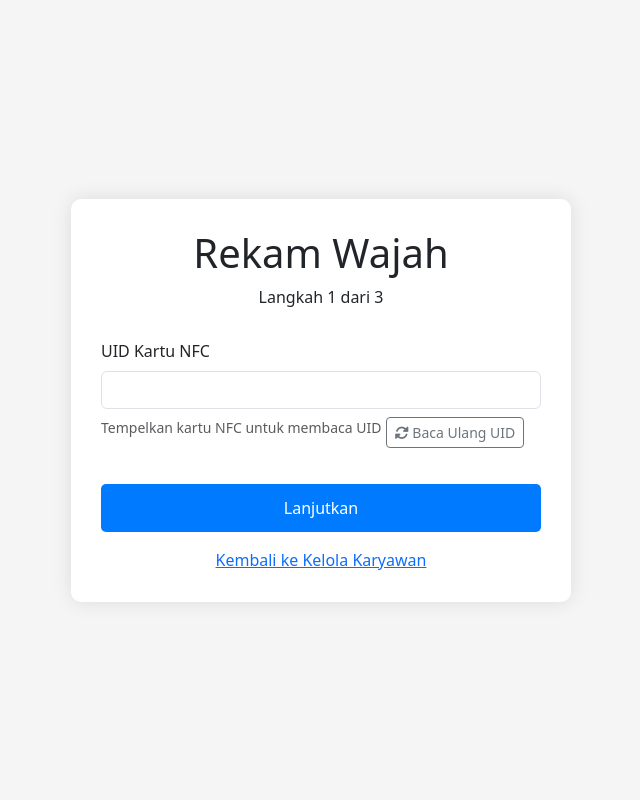
After one commit to SugiriSW/Presensi_AbhisekaKP, a PHP site: page /rekam_wajah.php in a window 1280 px wide. The commit adds this page. Shown: the whole page, without its empty margins (319-959 px from the left). Run offline with PHP 8.4, Linux system fonts and the light colour scheme.

Commit message:
Update API.PY dan Kelola, Rekamwajah

```diff
--- /dev/null
+++ b/frontend/rekam_wajah.php
@@ -0,0 +1,306 @@
+<?php
+session_start();
+require 'config.php';
+
+$error = '';
+$success = '';
+$step = 1; // 1 = Input UID, 2 = Input Nama, 3 = Proses Rekam Wajah
+$uid = '';
+$nama = '';
+
+// Proses form input UID
+if ($_SERVER['REQUEST_METHOD'] == 'POST' && isset($_POST['submit_uid'])) {
+    $uid = trim($_POST['uid'] ?? '');
+
+    if (empty($uid)) {
+        $error = 'UID harus diisi';
+    } else {
+        // Cek apakah UID sudah terdaftar
+        $stmt = $pdo->prepare("SELECT id_user, nama_lengkap FROM pengguna WHERE uid = ?");
+        $stmt->execute([$uid]);
+        $user = $stmt->fetch();
+
+        if ($user) {
+            $error = 'UID sudah terdaftar atas nama: ' . htmlspecialchars($user['nama_lengkap']);
+        } else {
+            $_SESSION['rekam_uid'] = $uid;
+            $step = 2; // Lanjut ke step input nama
+        }
+    }
+}
+
+// Proses form input nama
+if ($_SERVER['REQUEST_METHOD'] == 'POST' && isset($_POST['submit_nama'])) {
+    $uid = $_SESSION['rekam_uid'] ?? '';
+    $nama = trim($_POST['nama'] ?? '');
+
+    if (empty($nama)) {
+        $error = 'Nama lengkap harus diisi';
+    } else {
+        $_SESSION['rekam_nama'] = $nama;
+        $step = 3; // Lanjut ke step rekam wajah
+    }
+}
+
+// Proses rekam wajah
+if ($_SERVER['REQUEST_METHOD'] == 'POST' && isset($_POST['start_recording'])) {
+    $uid = $_SESSION['rekam_uid'] ?? '';
+    $nama = $_SESSION['rekam_nama'] ?? '';
+
+    if (empty($uid) || empty($nama)) {
+        $error = 'Data tidak lengkap';
+        $step = 1;
+    } else {
+        // Jalankan script Python
+        $python_script = "python rekam_wajah.py"; // Ganti dengan path script Python Anda
+        $command = escapeshellcmd("$python_script --uid $uid --nama \"$nama\"");
+
+        // Eksekusi command
+        $output = shell_exec($command . " 2>&1");
+
+        // Simpan output untuk ditampilkan
+        $_SESSION['rekam_output'] = $output;
+
+        // Cek hasil eksekusi
+        if (strpos($output, '✅') !== false || strpos($output, 'disimpan') !== false) {
+            $success = 'Proses perekaman wajah berhasil!';
+
+            // Update database dengan UID
+            $stmt = $pdo->prepare("UPDATE pengguna SET uid = ? WHERE nama_lengkap = ?");
+            $stmt->execute([$uid, $nama]);
+
+            // Hapus session setelah berhasil
+            unset($_SESSION['rekam_uid']);
+            unset($_SESSION['rekam_nama']);
+            $step = 4; // Step sukses
+        } else {
+            $error = 'Proses perekaman wajah gagal. Silakan coba lagi.';
+            $step = 3;
+        }
+    }
+}
+?>
+
+<!DOCTYPE html>
+<html lang="id">
+<head>
+    <meta charset="UTF-8">
+    <meta name="viewport" content="width=device-width, initial-scale=1.0">
+    <title>Rekam Wajah - Sistem Presensi</title>
+    <link rel="stylesheet" href="https://cdnjs.cloudflare.com/ajax/libs/font-awesome/6.0.0-beta3/css/all.min.css">
+    <link href="https://cdn.jsdelivr.net/npm/bootstrap@5.3.0/dist/css/bootstrap.min.css" rel="stylesheet">
+    <link rel="stylesheet" href="../css/style.css">
+    <style>
+        .step {
+            display: none;
+        }
+        .step.active {
+            display: block;
+        }
+        .output-container {
+            background-color: #f8f9fa;
+            border: 1px solid #dee2e6;
+            border-radius: 5px;
+            padding: 15px;
+            margin: 20px 0;
+            max-height: 300px;
+            overflow-y: auto;
+            font-family: monospace;
+            white-space: pre-wrap;
+        }
+        .login-container {
+            display: flex;
+            justify-content: center;
+            align-items: center;
+            min-height: 100vh;
+            background-color: #f5f5f5;
+            padding: 20px;
+        }
+        .login-card {
+            background: white;
+            border-radius: 10px;
+            box-shadow: 0 0 20px rgba(0,0,0,0.1);
+            padding: 30px;
+            width: 100%;
+            max-width: 500px;
+        }
+        .login-header {
+            text-align: center;
+            margin-bottom: 30px;
+        }
+        .btn-login {
+            width: 100%;
+            padding: 12px;
+            background-color: #007bff;
+            color: white;
+            border: none;
+            border-radius: 5px;
+            margin-top: 20px;
+        }
+        .btn-login:hover {
+            background-color: #0069d9;
+        }
+    </style>
+</head>
+<body>
+    <div class="login-container">
+        <div class="login-card">
+            <div class="login-header">
+                <h1>Rekam Wajah</h1>
+                <p class="step-indicator">
+                    <?php if ($step < 4): ?>
+                        Langkah <?php echo $step; ?> dari 3
+                    <?php endif; ?>
+                </p>
+            </div>
+
+            <?php if ($error): ?>
+                <div class="alert alert-danger"><?php echo $error; ?></div>
+            <?php endif; ?>
+
+            <?php if ($success): ?>
+                <div class="alert alert-success"><?php echo $success; ?></div>
+            <?php endif; ?>
+
+            <!-- Step 1: Input UID -->
+            <div class="step <?php echo $step == 1 ? 'active' : ''; ?>">
+                <form method="POST">
+                    <div class="form-group mb-3">
+                        <label for="uid" class="form-label">UID Kartu NFC</label>
+                        <input type="text" class="form-control" id="uid" name="uid"
+                            value="<?php echo htmlspecialchars($_POST['uid'] ?? ''); ?>" readonly required>
+                        <small class="text-muted">Tempelkan kartu NFC untuk membaca UID</small>
+                        <button type="button" class="btn btn-sm btn-outline-secondary mt-2" onclick="getUID()">
+                            <i class="fas fa-sync-alt"></i> Baca Ulang UID
+                        </button>
+                    </div>
+
+                    <button type="submit" name="submit_uid" class="btn btn-login">Lanjutkan</button>
+
+                    <div class="text-center mt-3">
+                        <a href="kelola_karyawan.php">Kembali ke Kelola Karyawan</a>
+                    </div>
+                </form>
+            </div>
+
+            <!-- Step 2: Input Nama -->
+            <div class="step <?php echo $step == 2 ? 'active' : ''; ?>">
+                <form method="POST">
+                    <div class="form-group mb-3">
+                        <label for="nama" class="form-label">Nama Lengkap</label>
+                        <input type="text" class="form-control" id="nama" name="nama" value="<?php echo htmlspecialchars($nama); ?>" required>
+                    </div>
+
+                    <button type="submit" name="submit_nama" class="btn btn-login">Lanjutkan</button>
+
+                    <div class="text-center mt-3">
+                        <a href="rekam_wajah.php">Kembali ke Awal</a>
+                    </div>
+                </form>
+            </div>
+
+            <!-- Step 3: Rekam Wajah -->
+            <div class="step <?php echo $step == 3 ? 'active' : ''; ?>">
+                <form method="POST">
+                    <p>Silakan siapkan diri untuk perekaman wajah. Pastikan pencahayaan cukup dan wajah terlihat jelas.</p>
+
+                    <div class="form-group mb-3">
+                        <label>UID: <strong><?php echo htmlspecialchars($_SESSION['rekam_uid'] ?? ''); ?></strong></label>
+                    </div>
+
+                    <div class="form-group mb-3">
+                        <label>Nama: <strong><?php echo htmlspecialchars($_SESSION['rekam_nama'] ?? ''); ?></strong></label>
+                    </div>
+
+                    <button type="submit" name="start_recording" class="btn btn-login">Mulai Rekam Wajah</button>
+
+                    <div class="text-center mt-3">
+                        <a href="rekam_wajah.php">Batalkan</a>
+                    </div>
+                </form>
+            </div>
+
+            <!-- Step 4: Hasil -->
+            <div class="step <?php echo $step == 4 ? 'active' : ''; ?>">
+                <div class="text-center">
+                    <i class="fas fa-check-circle" style="font-size: 48px; color: green;"></i>
+                    <h3>Proses Selesai!</h3>
+                    <p>Data wajah berhasil direkam untuk UID: <strong><?php echo htmlspecialchars($uid); ?></strong></p>
+
+                    <?php if (!empty($_SESSION['rekam_output'])): ?>
+                        <h5>Output Proses:</h5>
+                        <div class="output-container">
+                            <?php echo htmlspecialchars($_SESSION['rekam_output']); ?>
+                        </div>
+                    <?php endif; ?>
+
+                    <a href="kelola_karyawan.php" class="btn btn-login">Kembali ke Kelola Karyawan</a>
+                </div>
+            </div>
+        </div>
+    </div>
+
+    <script src="https://cdn.jsdelivr.net/npm/bootstrap@5.3.0/dist/js/bootstrap.bundle.min.js"></script>
+    <script>
+        // Fungsi untuk mengambil UID dari server NFC
+        function getUID() {
+            const serverUrl = "http://localhost:5001";
+
+            fetch(${serverUrl}/api/last-uid)
+                .then(response => {
+                    if (!response.ok) throw new Error('HTTP error');
+                    return response.json();
+                })
+            .then(data => {
+                if (data.uid) {
+                    document.getElementById("uid").value = data.uid;
+                    showAlert(<span class="text-success">Berhasil</span> membaca UID: ${data.uid}, 'success');
+                } else {
+                    throw new Error('Data UID tidak valid');
+                }
+            })
+            .catch(error => {
+                console.error("Error:", error);
+                showAlert(<span class="text-danger">Gagal</span> membaca UID. Cek koneksi atau server NFC., 'danger');
+                // Fallback: Input manual
+                document.getElementById("uid").readOnly = false;
+            });
+        }
+
+        // Fungsi untuk menampilkan alert
+        function showAlert(message, type) {
+            // Hapus alert sebelumnya jika ada
+            const existingAlert = document.querySelector('.alert-nfc');
+            if (existingAlert) {
+                existingAlert.remove();
+            }
+
+            const alertDiv = document.createElement('div');
+            alertDiv.className = alert alert-${type} alert-nfc alert-dismissible fade show mt-2;
+            alertDiv.role = 'alert';
+            alertDiv.innerHTML = `
+                ${message}
+                <button type="button" class="btn-close" data-bs-dismiss="alert" aria-label="Close"></button>
+            `;
+
+            // Tempatkan alert di atas form
+            const uidField = document.getElementById('uid');
+            uidField.parentNode.appendChild(alertDiv);
+
+            // Hapus alert setelah 5 detik
+            setTimeout(() => {
+                if (alertDiv.parentNode) {
+                    alertDiv.remove();
+                }
+            }, 5000);
+        }
+
+        // Panggil getUID saat halaman dimuat jika di step 1
+        window.addEventListener('DOMContentLoaded', (event) => {
+            <?php if ($step == 1): ?>
+                getUID();
+            <?php endif; ?>
+        });
+    </script>
+</body>
+</html>
```
Also changed, not shown: frontend/kelola_karyawan.php (+13 -10 lines), 1 other file.
